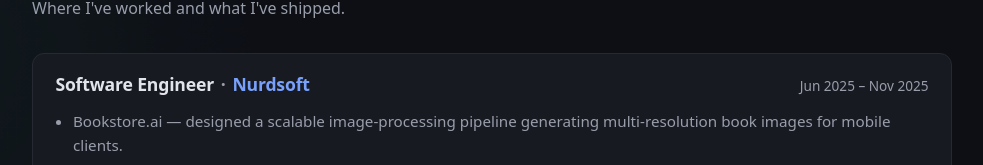
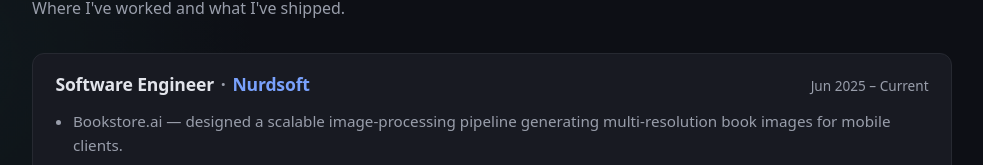
Before and after one commit to KARTIKrocks/KARTIKrocks.github.io, a React (Vite) app: page / in a window 1280 px wide. Shown: the part 755-920 px from the top of the page, without its empty margins (148-1131 px from the left). Built offline with nearby package versions, Linux system fonts and the light colour scheme; no server answers.

Commit message:
fix: update employment period for Nurdsoft role to reflect current status

```diff
--- a/src/data/portfolio.ts
+++ b/src/data/portfolio.ts
@@ -13,7 +13,7 @@ export const site: SiteConfig = {
     {
       company: 'Nurdsoft',
       title: 'Software Engineer',
-      period: 'Jun 2025 – Nov 2025',
+      period: 'Jun 2025 – Current',
       highlights: [
         'Bookstore.ai — designed a scalable image-processing pipeline generating multi-resolution book images for mobile clients.',
         'Bookstore.ai — built a distributed microservice health-monitoring system tracking uptime, latency, and faults.',
```
